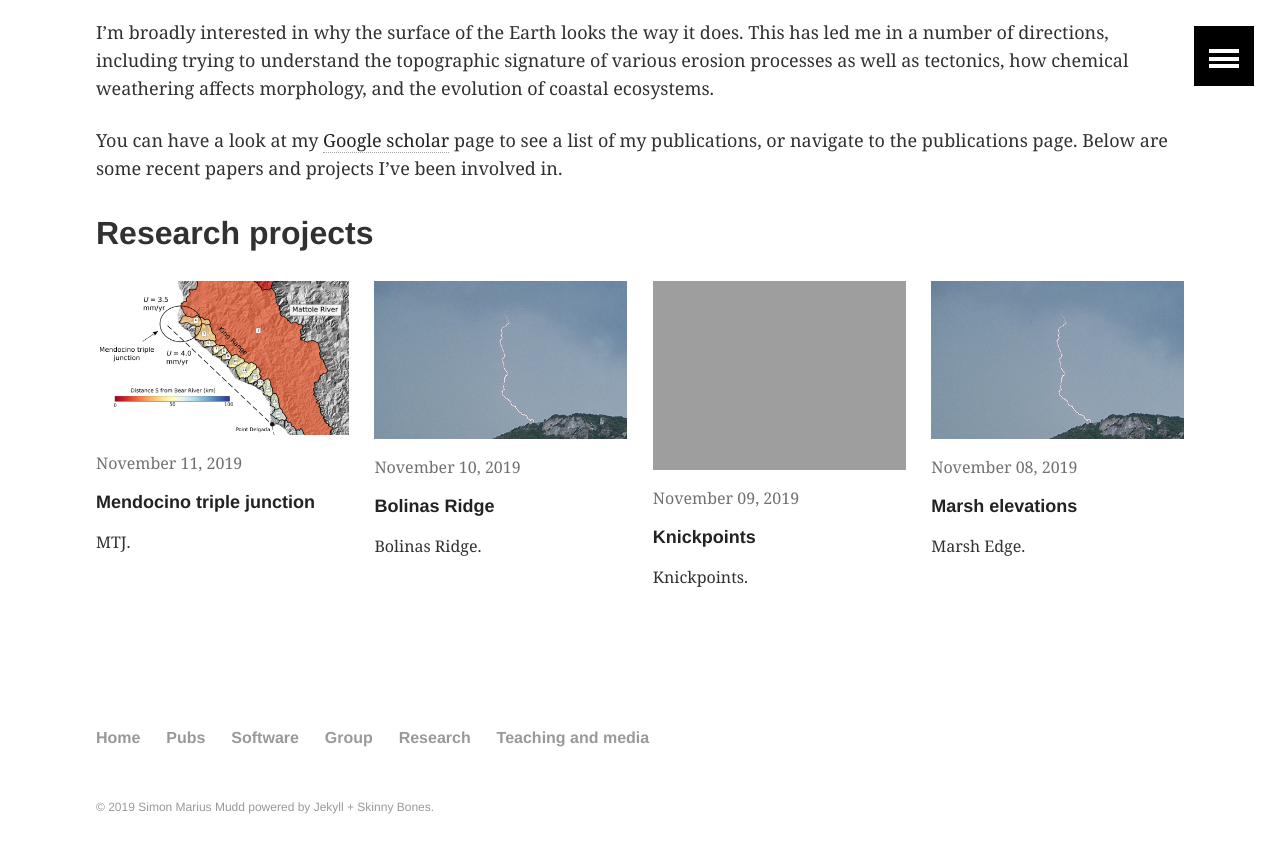
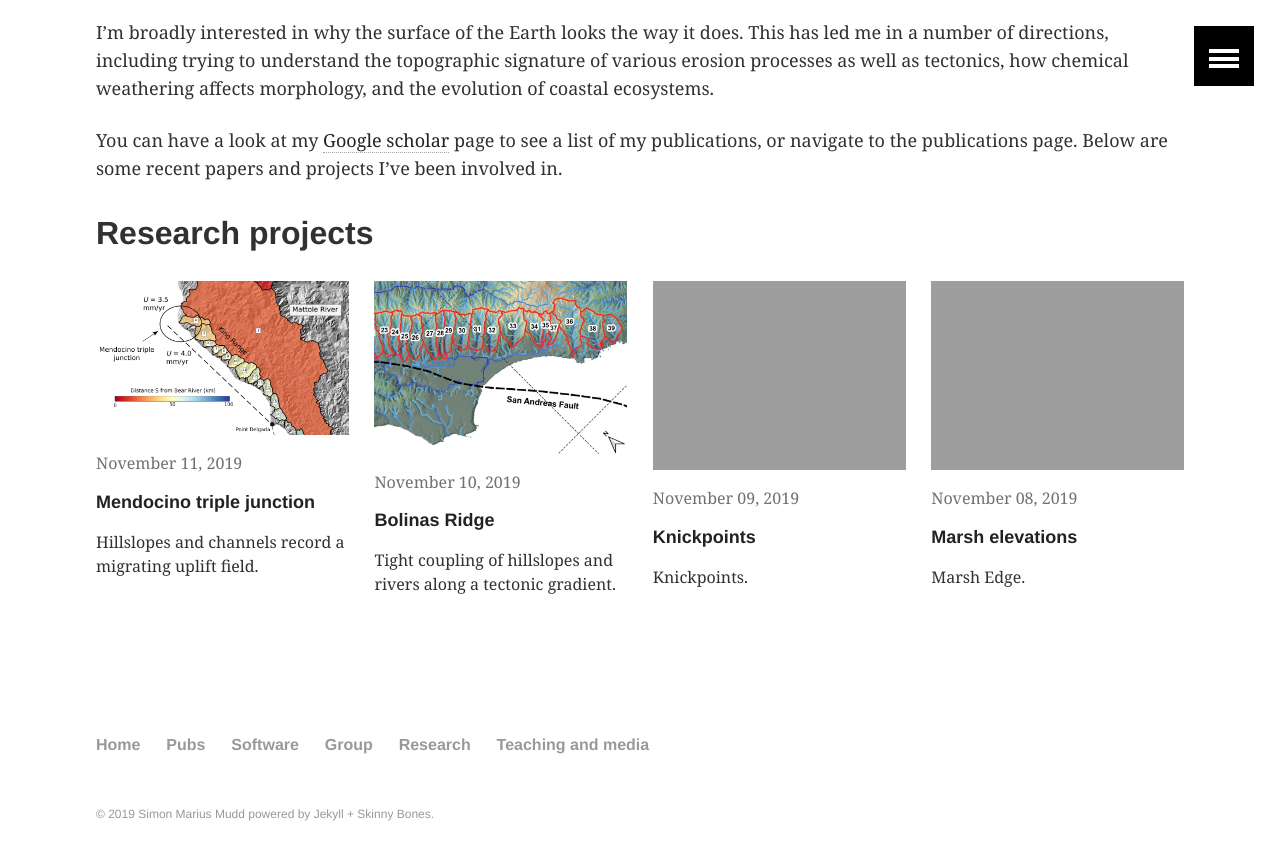
Before and after one commit to simon-m-mudd/simon-m-mudd.github.io, a Jekyll site: the page built from research/index.md, in a window 1280 px wide and 900 px high, scrolled down 579 px. Shown: the top 860 px of the window. Built offline with Jekyll 4.4.1, drawn with Linux system fonts in a browser that asks for light colours.

Commit message:
More formatting and adding of images

```diff
--- a/_posts/research/2019-11-10-Bolinas.md
+++ b/_posts/research/2019-11-10-Bolinas.md
@@ -2,12 +2,12 @@
 layout: article
 title: "Bolinas Ridge"
 categories: research
-excerpt: "Bolinas Ridge."
+excerpt: "Tight coupling of hillslopes and rivers along a tectonic gradient."
 tags: [research, hillslopes, geomorphology]
 modified: 2015-07-30
 image:
-  feature: Bolinas_small.jpg
-  teaser: Default_400x250.jpg
+  feature: Bolinas_small.png
+  teaser: Bolinas_teaser.png
 ads: false
 share: false
 ---
--- a/_posts/research/2019-11-11-MTJ.md
+++ b/_posts/research/2019-11-11-MTJ.md
@@ -2,7 +2,7 @@
 layout: article
 title: "Mendocino triple junction"
 categories: research
-excerpt: "MTJ."
+excerpt: "Hillslopes and channels record a migrating uplift field."
 tags: [research, hillslopes, geomorphology]
 modified: 2019-11-11
 image:
```
Also changed, not shown: _posts/research/2019-11-08-MarshEdge.md (+2 -2 lines), images/Bolinas_teaser.png (added), images/Marh_elev_teaser.png (added), images/Marsh_elev_small.png (added).
